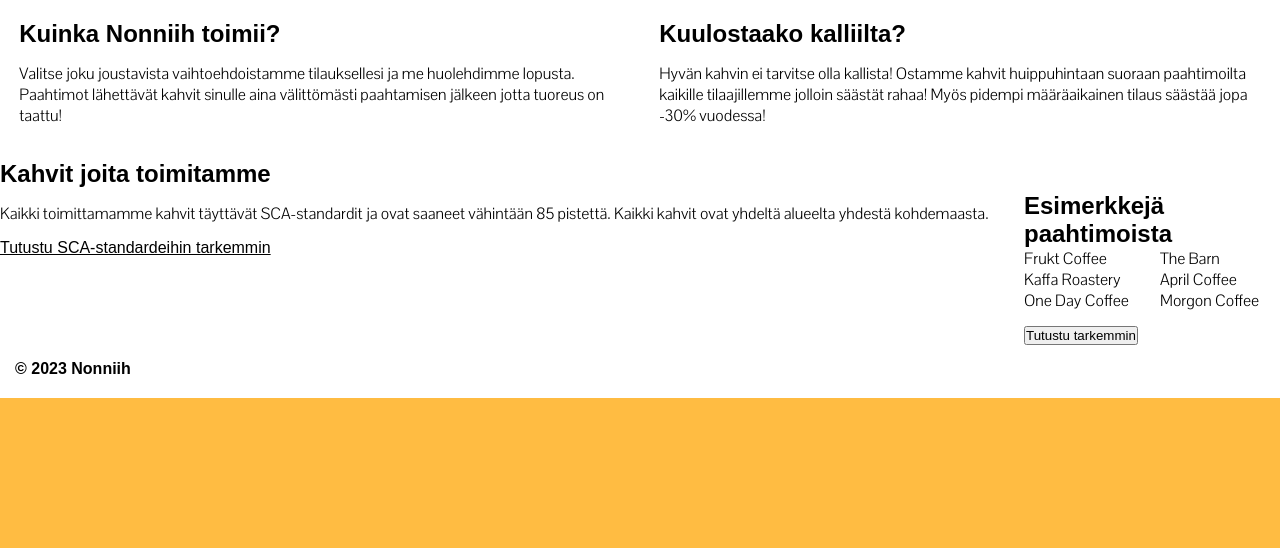
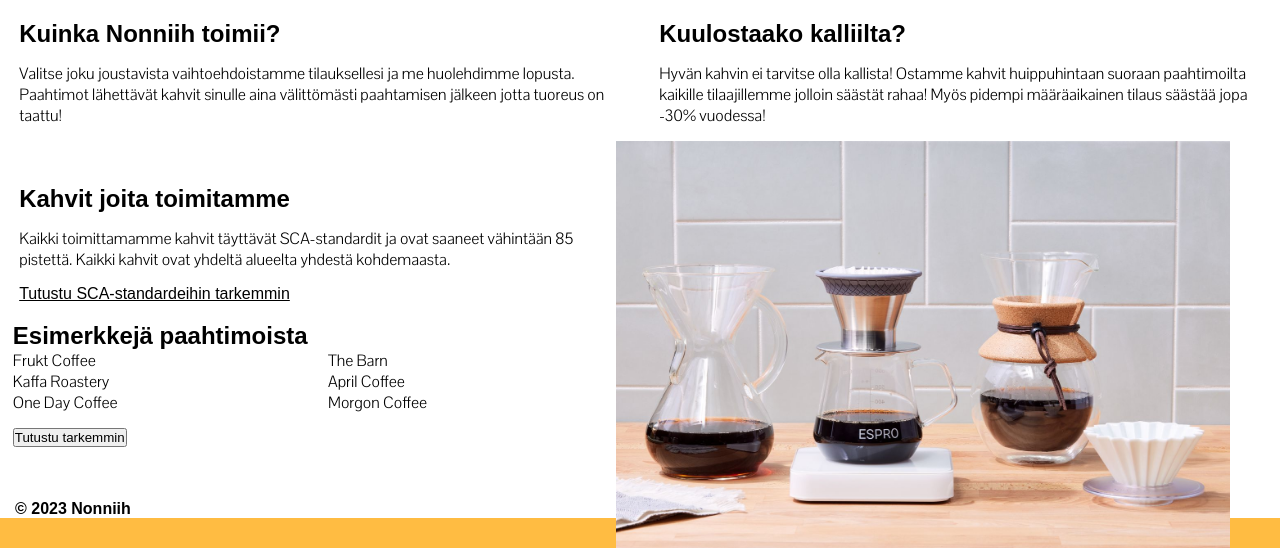
Before and after one commit to asiego/palautussivu_aku_siekkinen, a plain HTML site: page projekti/index.html in a window 1280 px wide. Shown: the part 1189-1737 px from the top of the page. Before the commit the page ends 1587 px from the top, so only its background shows below. Drawn offline with Linux system fonts and the light colour scheme; a web font is replaced by a local one.

Commit message:
vihdoin vittu

```diff
--- a/projekti/index.html
+++ b/projekti/index.html
@@ -35,11 +35,13 @@
         </div>
     </header>
 
+
 <div class="parallax-container">
     <div class="parallax-image"
          style="background-image: url(image69.jpeg)">
       </div>
     </div>
+
 
 <main>
     <div class="ylaosa">
@@ -55,10 +57,13 @@
     </div>
     </div>
 
+
 <div class="parallax-container">
     <div class="parallax-image"
          style="background-image: url(image67.jpeg)"></div>
     </div>
+
+
 <div class="alaosa">
 <div class="div3">
     <h2>Kuinka Nonniih toimii?</h2>
@@ -69,14 +74,16 @@
 <div class="div4">
     <h2>Kuulostaako kalliilta?</h2>
     <p>Hyvän kahvin ei tarvitse olla kallista! Ostamme kahvit huippuhintaan suoraan paahtimoilta kaikille tilaajillemme jolloin säästät rahaa! Myös pidempi määräaikainen tilaus säästää jopa -30% vuodessa!</p>
+    <div class="right-image">
+        <img src="image111.jpg">
+    </div>
     </div>
     </div>
 
-<div clss="div5">
+<div class="div5">
     <h2>Kahvit joita toimitamme</h2>
     <p>Kaikki toimittamamme kahvit täyttävät SCA-standardit ja ovat saaneet vähintään 85 pistettä. Kaikki kahvit ovat yhdeltä alueelta yhdestä kohdemaasta.</p>
-    <div class="sca"><li><a href="https://sca.coffee/research/coffee-standards">Tutustu SCA-standardeihin tarkemmin</a></li>
-    </div>
+    <div class="sca"><li><a href="https://sca.coffee/research/coffee-standards">Tutustu SCA-standardeihin tarkemmin</a></li></div>
 </div>
 
 <div class="sivussa">
@@ -90,11 +97,8 @@
             <li>April Coffee</li>
             <li>Morgon Coffee</li>
         </div>
-
-
         <div class="nappi">
-     <button type="button"
-    >Tutustu tarkemmin</button>
+            <button type="button">Tutustu tarkemmin</button>
         </div>
     </aside>
     </div>
--- a/projekti/style.css
+++ b/projekti/style.css
@@ -69,11 +69,10 @@ overflow: hidden;
 }
 
 .parallax-image{
-background-image: url(image67.jpeg);
 background-size: cover;
-background-position: center;
+background-position: center center;
 background-attachment: fixed;
-height: 100%;
+height: 400px;
 width: 100%;
 }
 
@@ -135,9 +134,10 @@ padding : 0.7rem 1rem;
 }
 
 footer {
-position : absolute;
-bottom : 20px;
+position : relative;
 margin-left : 15px;
+clear: both;
+margin-top: 20px;
 }
 
 .jalka {
@@ -148,25 +148,15 @@ margin-top : 25px;
 
 .sivussa {
 color : white;
-position : relative;
 width : 20%;
 margin-top : 2rem;
 align-self : flex-start;
-}
-
-aside {
-position : sticky;
-top : 0;
 }
 
 .lista {
 columns : 2;
 }
 
-.div5 {
-margin-left : 25px;
-width : 20%;
-}
 
 .div4 {
 flex : 1;
@@ -174,11 +164,7 @@ width : 45%;
 margin : 1.5%;
 }
 
-main {
-display : flex;
-justify-content : space-between;
-flex-wrap : wrap;
-}
+
 
 div[class^="div"] {
 flex : 1;
@@ -255,13 +241,38 @@ width: 48%;
 margin: 1%;
 }
 
-.alaosa, .div5{
+
+.div5
+.sivussa{
 display: flex;
 flex-wrap: wrap;
 }
 
-.div5, .aside{
+.div5{
 flex: 1;
 width: 48%;
+margin: 1%;
+}
 
+.sivussa{
+flex: 1;
+width: 48%;
+margin: 1%;
 }
+
+.right-image{
+flex: 1;
+width: 48%;
+margin: 1%;
+display: flex;
+justify-content: flex-end;
+}
+
+.right-image img{
+max-width: 48%;
+max-height: 25%;
+width: 660px;
+position: absolute;
+right: 50px;
+align-self: flex-start;
+}
```
Also changed, not shown: projekti/image111.jpg (renamed from projekti/image67.jpg), projekti/image67.avif (added), projekti/image67.jpeg, 2 other files. Lines whose indentation alone changed are shown as unchanged.
